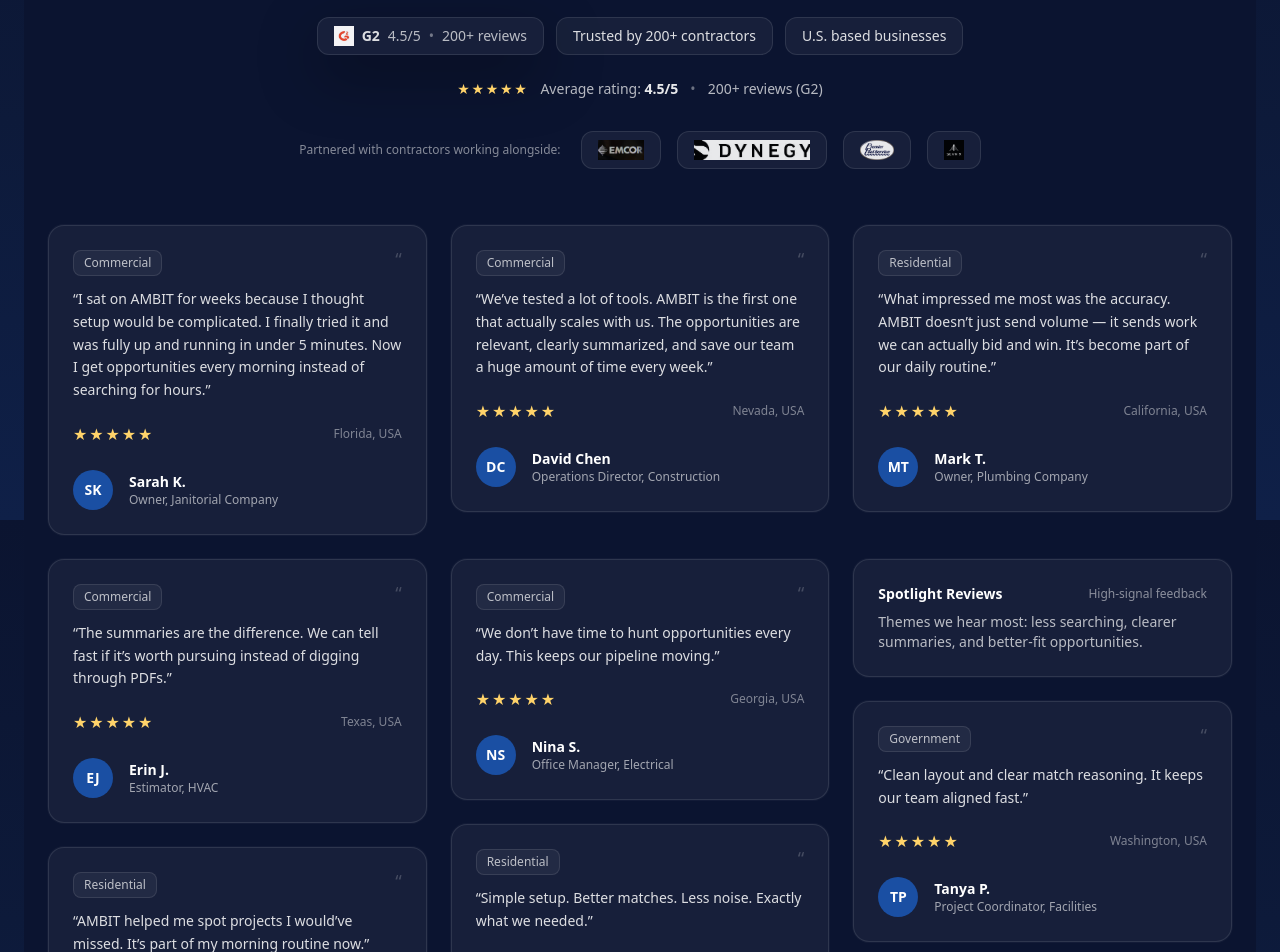
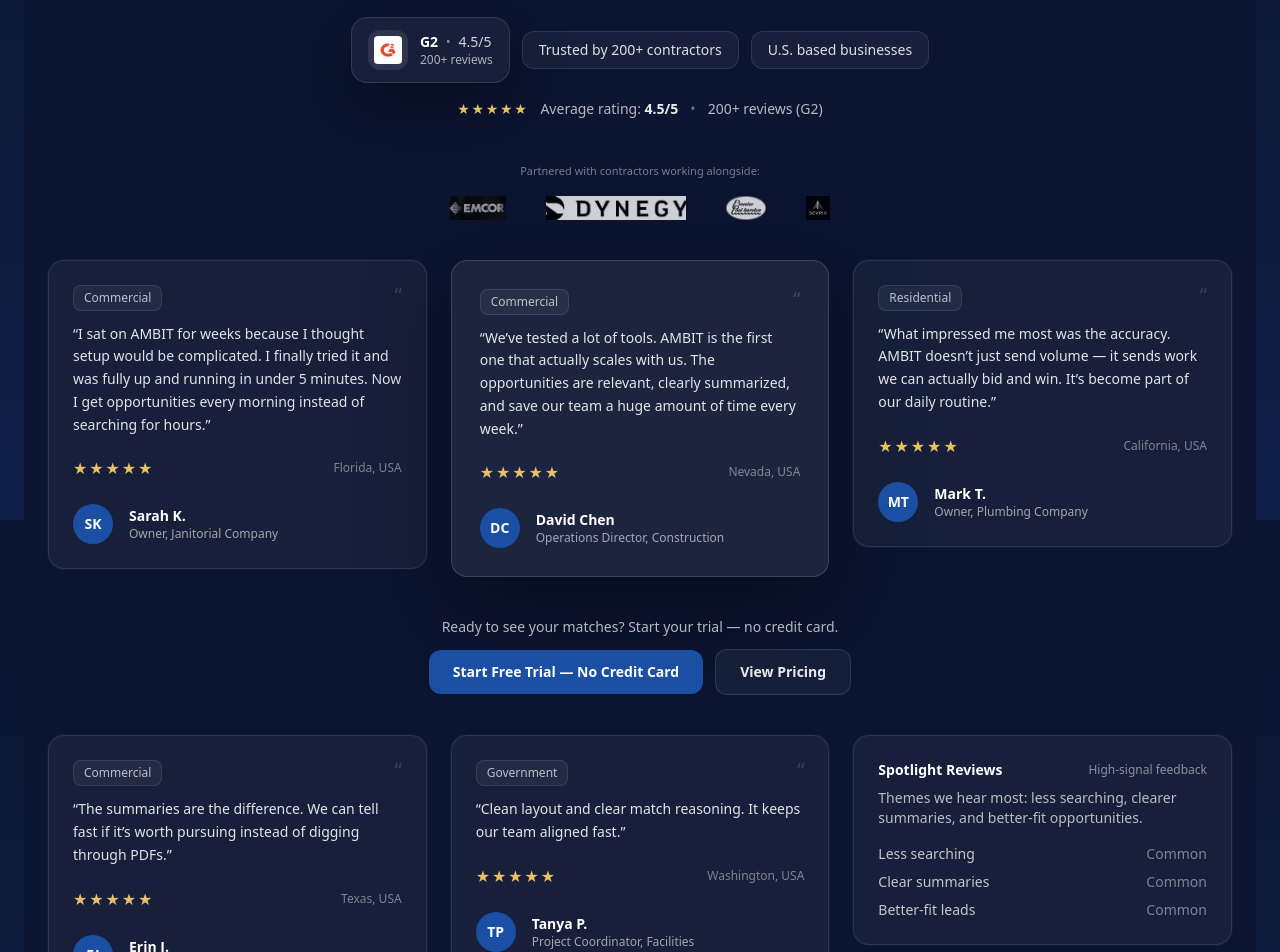
Before and after one commit to seansevrix/ambit, a Next.js app: page /testimonials in a window 1280 px wide. Shown: the part 280-1232 px from the top of the page. Built offline with nearby package versions, Linux system fonts and the light colour scheme.

Commit message:
Redesign testimonials page + add partner logos

```diff
--- a/app/testimonials/page.tsx
+++ b/app/testimonials/page.tsx
@@ -16,6 +16,9 @@ type Testimonial = {
 const PRIMARY =
   "inline-flex items-center justify-center rounded-xl bg-[#1A4FA3] px-6 py-3 text-sm font-semibold text-white hover:bg-[#15428B] transition";
 
+const SECONDARY =
+  "inline-flex items-center justify-center rounded-xl border border-white/12 bg-white/5 px-6 py-3 text-sm font-semibold text-white/90 hover:bg-white/10 transition";
+
 const CARD =
   "rounded-2xl border border-white/10 bg-white/5 shadow-[0_0_0_1px_rgba(255,255,255,0.03)]";
 
@@ -30,6 +33,12 @@ const LOGOS = {
     { name: "Premier Pool Service", src: "/logos/premierpoolservice.png" },
     { name: "Sevrix", src: "/logos/sevrix.png" },
   ],
+};
+
+const TRUST = {
+  rating: "4.5/5",
+  reviewCountLabel: "200+ reviews",
+  contractorCountLabel: "Trusted by 200+ contractors",
 };
 
 const TESTIMONIALS: Testimonial[] = [
@@ -98,15 +107,6 @@ const TESTIMONIALS: Testimonial[] = [
     stars: 5,
   },
   {
-    name: "Chris B.",
-    role: "Owner, Concrete",
-    location: "Arizona, USA",
-    quote: "Simple setup. Better matches. Less noise. Exactly what we needed.",
-    initials: "CB",
-    segment: "Residential",
-    stars: 4,
-  },
-  {
     name: "Tanya P.",
     role: "Project Coordinator, Facilities",
     location: "Washington, USA",
@@ -125,13 +125,22 @@ const TESTIMONIALS: Testimonial[] = [
     segment: "Government",
     stars: 5,
   },
+  {
+    name: "Chris B.",
+    role: "Owner, Concrete",
+    location: "Arizona, USA",
+    quote: "Simple setup. Better matches. Less noise. Exactly what we needed.",
+    initials: "CB",
+    segment: "Residential",
+    stars: 4,
+  },
 ];
 
 function Stars({ value }: { value: number }) {
   const full = Math.max(0, Math.min(5, Math.round(value)));
   const stars = Array.from({ length: 5 }, (_, i) => (i < full ? "★" : "☆"));
   return (
-    <span className="tracking-[0.12em] text-[#FFD36A]">
+    <span className="tracking-[0.12em] text-[#FFD36A]/90">
       {stars.join("")}
     </span>
   );
@@ -167,15 +176,26 @@ function Img({
   return <img src={src} alt={alt} className={className} />;
 }
 
-function QuoteCard({ t }: { t: Testimonial }) {
+function QuoteCard({
+  t,
+  variant = "default",
+}: {
+  t: Testimonial;
+  variant?: "default" | "featured";
+}) {
+  const wrap =
+    variant === "featured"
+      ? `${CARD} p-7 border-white/14 bg-white/[0.07] shadow-[0_30px_90px_rgba(0,0,0,0.35)]`
+      : `${CARD} p-6`;
+
   return (
-    <div className={`${CARD} p-6`}>
+    <div className={wrap}>
       <div className="flex items-start justify-between gap-3">
         <SegmentChip segment={t.segment} />
-        <span className="text-white/20 text-lg leading-none">“</span>
+        <span className="text-white/15 text-xl leading-none">“</span>
       </div>
 
-      <p className="mt-3 text-sm leading-relaxed text-white/85">“{t.quote}”</p>
+      <p className="mt-3 text-sm leading-relaxed text-white/88">“{t.quote}”</p>
 
       <div className="mt-5 flex items-center justify-between">
         <Stars value={t.stars ?? 5} />
@@ -193,13 +213,72 @@ function QuoteCard({ t }: { t: Testimonial }) {
   );
 }
 
+function G2Badge() {
+  return (
+    <div className="flex items-center gap-3 rounded-2xl border border-white/12 bg-white/5 px-4 py-3 shadow-[0_20px_60px_rgba(0,0,0,0.35)]">
+      <div className="flex h-10 w-10 items-center justify-center rounded-xl bg-white/10">
+        <Img src={LOGOS.g2} alt="G2" className="h-7 w-7 rounded-sm" />
+      </div>
+
+      <div className="leading-tight">
+        <div className="flex items-center gap-2">
+          <span className="text-sm font-semibold text-white">G2</span>
+          <span className="text-xs text-white/50">•</span>
+          <span className="text-sm text-white/80">{TRUST.rating}</span>
+        </div>
+        <div className="text-xs text-white/65">{TRUST.reviewCountLabel}</div>
+      </div>
+    </div>
+  );
+}
+
+function PartnerStrip() {
+  return (
+    <div className="mt-7">
+      <div className="text-center text-[11px] text-white/45">
+        Partnered with contractors working alongside:
+      </div>
+
+      <div className="mx-auto mt-4 flex max-w-4xl flex-wrap items-center justify-center gap-x-10 gap-y-5">
+        {LOGOS.partners.map((b) => (
+          <div key={b.name} className="flex items-center">
+            <Img
+              src={b.src}
+              alt={b.name}
+              className="h-6 w-auto opacity-80 grayscale hover:opacity-95 hover:grayscale-0 transition"
+            />
+          </div>
+        ))}
+      </div>
+    </div>
+  );
+}
+
+function CTAInline() {
+  return (
+    <div className="mt-10 flex flex-col items-center justify-center gap-3 text-center">
+      <div className="text-sm text-white/70">
+        Ready to see your matches? Start your trial — no credit card.
+      </div>
+      <div className="flex flex-wrap items-center justify-center gap-3">
+        <Link href="/get-started" className={PRIMARY}>
+          Start Free Trial — No Credit Card
+        </Link>
+        <Link href="/pricing" className={SECONDARY}>
+          View Pricing
+        </Link>
+      </div>
+    </div>
+  );
+}
+
 export default function TestimonialsPage() {
   const featured = TESTIMONIALS.filter((t) => t.featured);
   const rest = TESTIMONIALS.filter((t) => !t.featured);
 
   return (
     <main className="bg-[#0B1430] text-white">
-      <div className="mx-auto max-w-7xl px-6 py-20">
+      <div className="mx-auto max-w-7xl px-6 py-16 md:py-20">
         {/* Hero */}
         <div className="mx-auto max-w-5xl text-center">
           <h1 className="text-4xl font-semibold tracking-tight md:text-5xl">
@@ -210,71 +289,53 @@ export default function TestimonialsPage() {
             opportunities faster.
           </p>
 
-          <div className="mt-8 flex flex-wrap items-center justify-center gap-3">
-            <div className={`${PILL} shadow-[0_20px_60px_rgba(0,0,0,0.35)]`}>
-              <Img src={LOGOS.g2} alt="G2" className="h-5 w-5 opacity-95" />
-              <span className="font-semibold">G2</span>
-              <span className="text-white/70">4.5/5</span>
-              <span className="text-white/40">•</span>
-              <span className="text-white/70">200+ reviews</span>
-            </div>
-
-            <div className={PILL}>Trusted by 200+ contractors</div>
+          <div className="mt-8 flex flex-col items-center justify-center gap-4">
+            {/* Proof row */}
+            <div className="flex flex-wrap items-center justify-center gap-3">
+              <G2Badge />
+              <div className={PILL}>{TRUST.contractorCountLabel}</div>
               <div className={PILL}>U.S. based businesses</div>
             </div>
 
-          <div className="mt-6 flex items-center justify-center gap-3 text-sm text-white/70">
+            {/* Single concise rating line (no redundancy) */}
+            <div className="flex flex-wrap items-center justify-center gap-3 text-sm text-white/70">
               <Stars value={5} />
               <span>
                 Average rating:{" "}
-              <span className="font-semibold text-white/90">4.5/5</span>
+                <span className="font-semibold text-white/90">{TRUST.rating}</span>
               </span>
               <span className="text-white/40">•</span>
-            <span>200+ reviews (G2)</span>
+              <span>{TRUST.reviewCountLabel} (G2)</span>
             </div>
 
-          {/* Partner logos */}
-          <div className="mt-8 flex flex-wrap items-center justify-center gap-5">
-            <span className="text-xs text-white/50">
-              Partnered with contractors working alongside:
-            </span>
-
-            <div className="flex flex-wrap items-center justify-center gap-4">
-              {LOGOS.partners.map((b) => (
-                <div
-                  key={b.name}
-                  className="rounded-xl border border-white/10 bg-white/5 px-4 py-2"
-                >
-                  <Img
-                    src={b.src}
-                    alt={b.name}
-                    className="h-5 w-auto opacity-90"
-                  />
-                </div>
-              ))}
-            </div>
+            <PartnerStrip />
           </div>
         </div>
 
-        {/* Featured row (strong hierarchy like photo #2) */}
-        <div className="mt-14 grid gap-6 lg:grid-cols-3">
-          {featured.map((t) => (
+        {/* Featured row */}
+        <div className="mt-10 grid gap-6 lg:grid-cols-3">
+          {featured.map((t, idx) => (
             <div key={t.name} className="lg:col-span-1">
-              <QuoteCard t={t} />
+              <QuoteCard t={t} variant={idx === 1 ? "featured" : "default"} />
             </div>
           ))}
         </div>
 
+        {/* Strong CTA right after the best proof */}
+        <CTAInline />
+
         {/* Dense proof grid */}
-        <div className="mt-6 grid gap-6 lg:grid-cols-3">
+        <div className="mt-10 grid gap-6 lg:grid-cols-3">
           <div className="space-y-6">
-            <QuoteCard t={rest[0]} />
-            <QuoteCard t={rest[1]} />
+            {rest[0] && <QuoteCard t={rest[0]} />}
+            {rest[1] && <QuoteCard t={rest[1]} />}
+            {rest[2] && <QuoteCard t={rest[2]} />}
           </div>
 
           <div className="space-y-6">
-            <QuoteCard t={rest[2]} />
-            <QuoteCard t={rest[3]} />
+            {rest[3] && <QuoteCard t={rest[3]} />}
+            {rest[4] && <QuoteCard t={rest[4]} />}
+            {rest[5] && <QuoteCard t={rest[5]} />}
           </div>
 
           <div className="space-y-6">
@@ -284,11 +345,24 @@ export default function TestimonialsPage() {
                 <span className="text-xs text-white/50">High-signal feedback</span>
               </div>
               <p className="mt-2 text-sm text-white/70">
-                Themes we hear most: less searching, clearer summaries, and better-fit opportunities.
+                Themes we hear most: less searching, clearer summaries, and better-fit
+                opportunities.
               </p>
+              <div className="mt-4 grid gap-2 text-sm text-white/75">
+                <div className="flex items-center justify-between">
+                  <span>Less searching</span>
+                  <span className="text-white/45">Common</span>
                 </div>
-
-            <QuoteCard t={rest[4]} />
+                <div className="flex items-center justify-between">
+                  <span>Clear summaries</span>
+                  <span className="text-white/45">Common</span>
+                </div>
+                <div className="flex items-center justify-between">
+                  <span>Better-fit leads</span>
+                  <span className="text-white/45">Common</span>
+                </div>
+              </div>
+            </div>
 
             <div className={`${CARD} p-8 text-center`}>
               <h2 className="text-xl font-semibold">
@@ -298,11 +372,18 @@ export default function TestimonialsPage() {
                 Spend less time searching and more time bidding on work that fits
                 your business.
               </p>
-              <div className="mt-6">
+              <div className="mt-6 flex flex-col items-center justify-center gap-3">
                 <Link href="/get-started" className={PRIMARY}>
                   Start Free Trial — No Credit Card
                 </Link>
+                <Link href="/pricing" className={SECONDARY}>
+                  View Pricing
+                </Link>
               </div>
+            </div>
+
+            <div className="text-center text-xs text-white/40">
+              Ratings and review counts shown above reflect your current G2 totals.
             </div>
           </div>
         </div>
```
Lines whose indentation alone changed are shown as unchanged.
